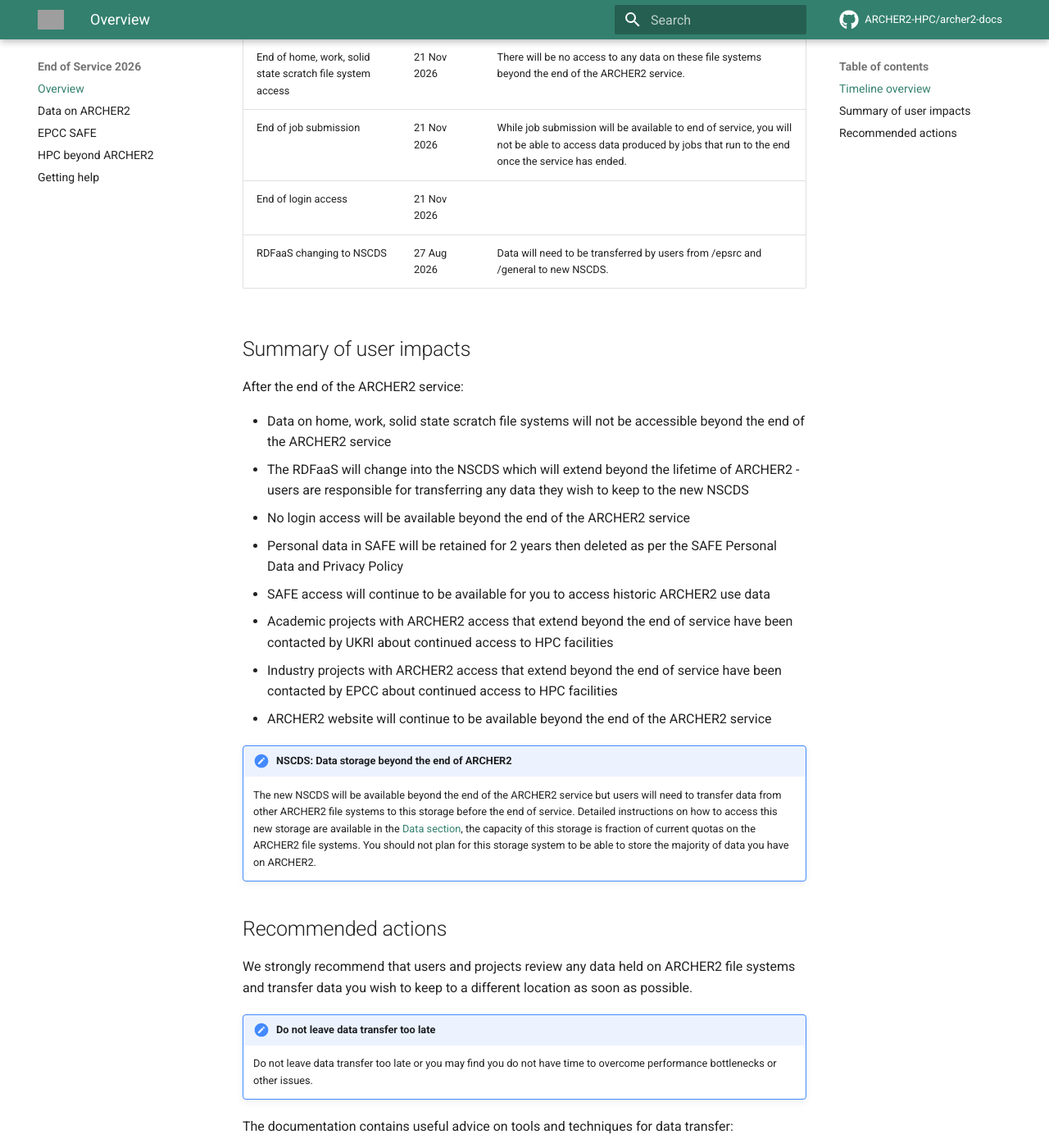
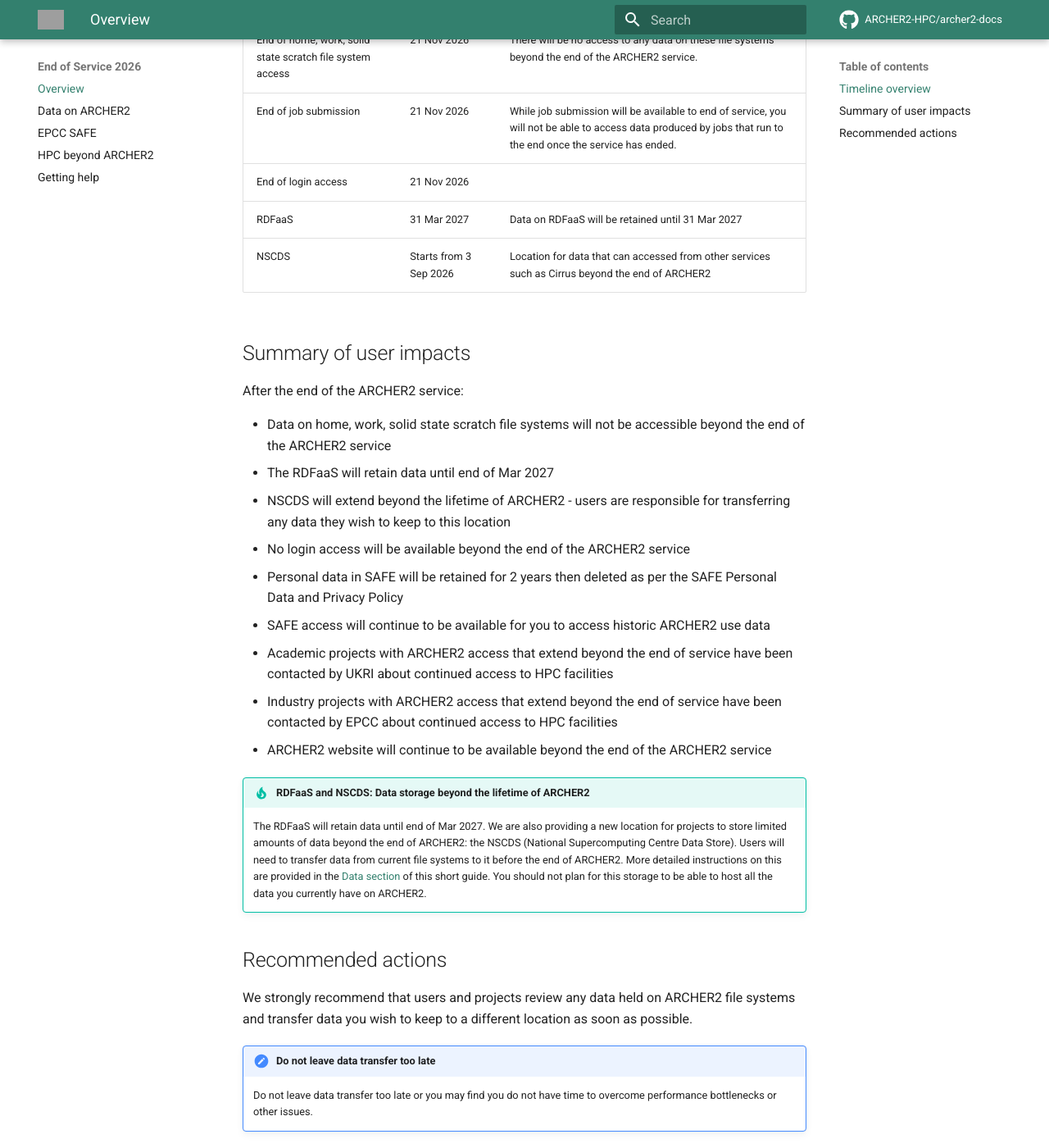
Before and after one commit to ARCHER2-HPC/archer2-docs, an MkDocs documentation site: the page built from docs/end-of-service-2026/index.md, in a window 1280 px wide and 1400 px high, scrolled down 1844 px. Shown: the whole window at 82% size. Built offline with MkDocs 1.6.1 and Material for MkDocs 9.7.7, drawn with Linux system fonts in a browser that asks for light colours; comment, search, counter and statistics services are not loaded; some of the changed text lies outside the part shown; grey boxes are pictures that could not be loaded.

Commit message:
Clarifies wording

```diff
--- a/docs/end-of-service-2026/index.md
+++ b/docs/end-of-service-2026/index.md
@@ -1,19 +1,18 @@
 # ARCHER2 End of Service
 
 !!! important "Last update"
-    This documentation was last updated on 18 August 2026
+    This documentation was last updated on 19 August 2026
 
 !!! warning "ARCHER2 End of Service"
     The ARCHER2 service is scheduled to end on 21 November 2026.
     After this date, you will no longer be able to connect to the ARCHER2 login nodes or access any data that
     was stored on the ARCHER2 home, work and solid state scratch file systems.
 
-!!! tip "Data storage beyond the lifetime of ARCHER2"
-    The RDFaaS is changing to the NSCDS (National Supercomputing Centre Data Store). The NSCDS
-    has been made available on ARCHER2 for projects to store limited amounts of data beyond
-    the lifetime of ARCHER2. Users will need to transfer data from current file systems to it before
-    the end of ARCHER2 - including data any on RDFaaS /epsrc and /general that they wish to store. More
-    detailed instructions on this are provided in the [Data section](data.md) of this short guide.
+!!! tip "RDFaaS and NSCDS: Data storage beyond the lifetime of ARCHER2"
+    The RDFaaS will retain data until end of Mar 2027. We are also providing a new location for
+    projects to store limited amounts of data beyond the end of ARCHER2: the NSCDS
+    (National Supercomputing Centre Data Store). Users will need to transfer data from current file systems to it before
+    the end of ARCHER2. More detailed instructions on this are provided in the [Data section](data.md) of this short guide.
 
 !!! tip "NERC-supported projects can use JASMIN for data storage"
     NERC-supported projects have been granted access to data storage resources on
@@ -61,15 +60,16 @@
 | End of home, work, solid state scratch file system access | 21 Nov 2026 | There will be no access to any data on these file systems beyond the end of the ARCHER2 service. |
 | End of job submission | 21 Nov 2026 | While job submission will be available to end of service, you will not be able to access data produced by jobs that run to the end once the service has ended. |
 | End of login access | 21 Nov 2026 |  |
-| RDFaaS changing to NSCDS | 27 Aug 2026 | Data will need to be transferred by users from /epsrc and /general to new NSCDS. |
+| RDFaaS | 31 Mar 2027 | Data on RDFaaS will be retained until 31 Mar 2027 |
+| NSCDS | Starts from 3 Sep 2026 | Location for data that can accessed from other services such as Cirrus beyond the end of ARCHER2 |
 
 ## Summary of user impacts
 
 After the end of the ARCHER2 service:
 
 - Data on home, work, solid state scratch file systems will not be accessible beyond the end of the ARCHER2 service
-- The RDFaaS will change into the NSCDS which will extend beyond the lifetime of ARCHER2 - users are responsible for
-  transferring any data they wish to keep to the new NSCDS
+- The RDFaaS will retain data until end of Mar 2027
+- NSCDS will extend beyond the lifetime of ARCHER2 - users are responsible for transferring any data they wish to keep to this location
 - No login access will be available beyond the end of the ARCHER2 service
 - Personal data in SAFE will be retained for 2 years then deleted as per the SAFE Personal Data and Privacy Policy
 - SAFE access will continue to be available for you to access historic ARCHER2 use data
@@ -77,12 +77,12 @@
 - Industry projects with ARCHER2 access that extend beyond the end of service have been contacted by EPCC about continued access to HPC facilities
 - ARCHER2 website will continue to be available beyond the end of the ARCHER2 service
 
-!!! note "NSCDS: Data storage beyond the end of ARCHER2"
-    The new NSCDS will be available beyond the end of the ARCHER2 service but users will need to transfer data
-    from other ARCHER2 file systems to this storage before the end of service. Detailed
-    instructions on how to access this new storage are available in the [Data section](data.md), the capacity
-    of this storage is fraction of current quotas on the ARCHER2 file systems. You should not plan for this storage
-    system to be able to store the majority of data you have on ARCHER2.
+!!! tip "RDFaaS and NSCDS: Data storage beyond the lifetime of ARCHER2"
+    The RDFaaS will retain data until end of Mar 2027. We are also providing a new location for
+    projects to store limited amounts of data beyond the end of ARCHER2: the NSCDS
+    (National Supercomputing Centre Data Store). Users will need to transfer data from current file systems to it before
+    the end of ARCHER2. More detailed instructions on this are provided in the [Data section](data.md) of this short guide.
+    You should not plan for this storage to be able to host all the data you currently have on ARCHER2.
 
 ## Recommended actions
 
```
Also changed, not shown: docs/end-of-service-2026/data.md (+13 -11 lines).
